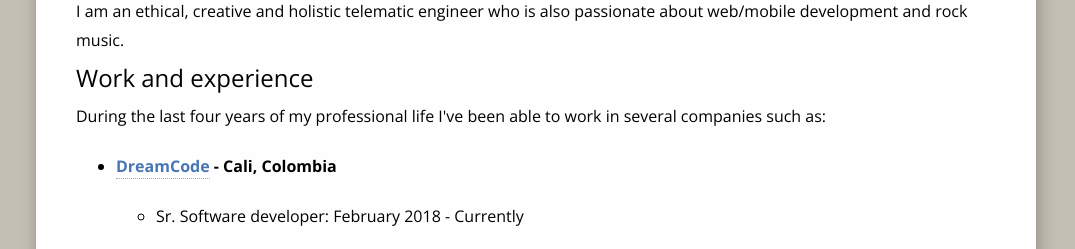
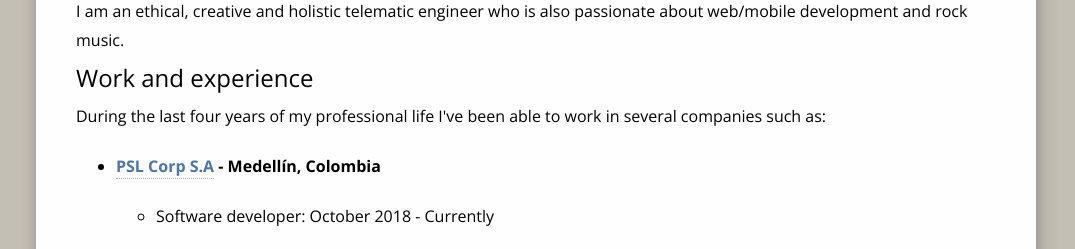
Before and after one commit to darango91/darango91.github.io, a plain HTML site: page index.html in a window 1280 px wide. Shown: the part 480-729 px from the top of the page, without its empty margins (104-1179 px from the left). Drawn offline with nearby package versions, Linux system fonts and the light colour scheme.

Commit message:
Update index.html

```diff
--- a/index.html
+++ b/index.html
@@ -39,10 +39,19 @@
         <p>
         <ul>
           <li>
+            <h4><a href="http://psl.com.co/" target="_blank">PSL Corp S.A</a> - Medellín, Colombia</h4>
+            <ul>
+              <li>
+                Software developer: October 2018 - Currently
+              </li>
+            </ul>
+          </li>
+
+          <li>
             <h4><a href="http://dreamcodesoft.com/" target="_blank">DreamCode</a> - Cali, Colombia</h4>
             <ul>
               <li>
-                Sr. Software developer: February 2018 - Currently
+                Sr. Software developer: February 2018 - October 2018
               </li>
             </ul>
           </li>
```
